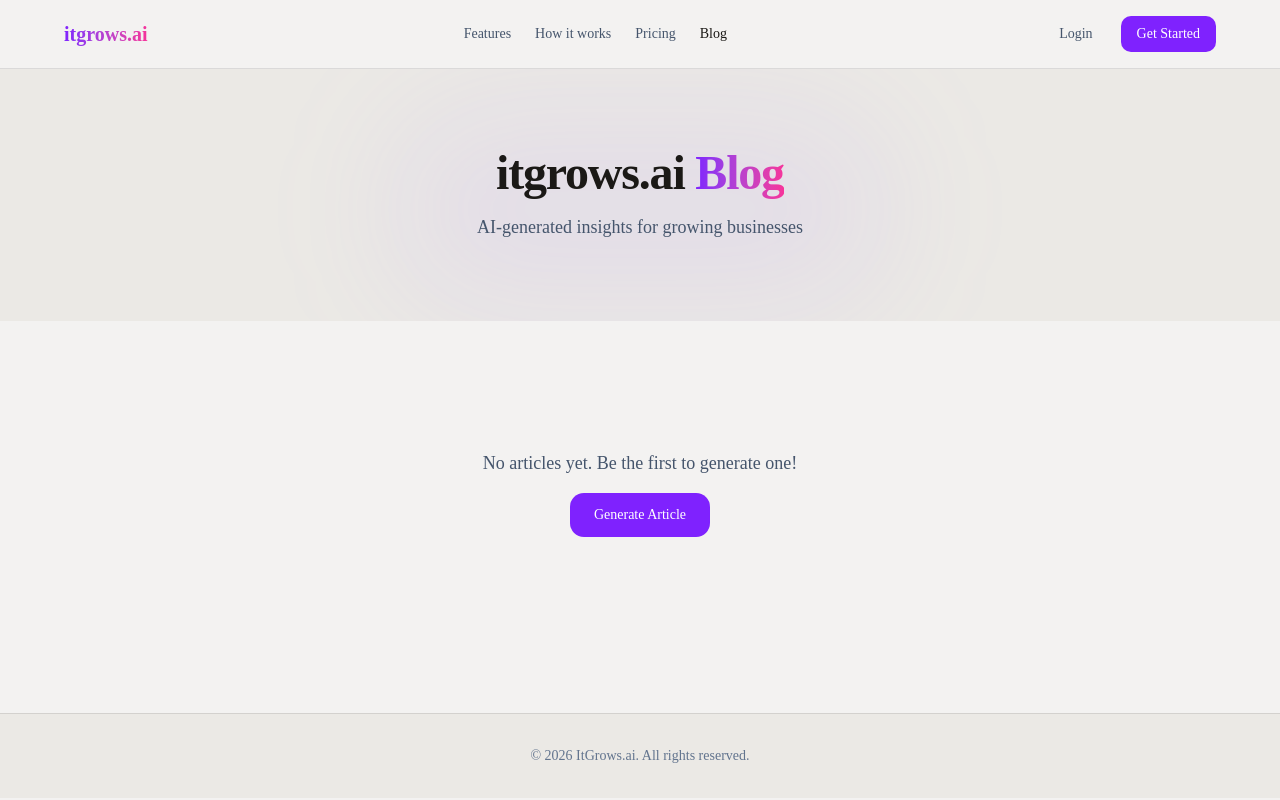
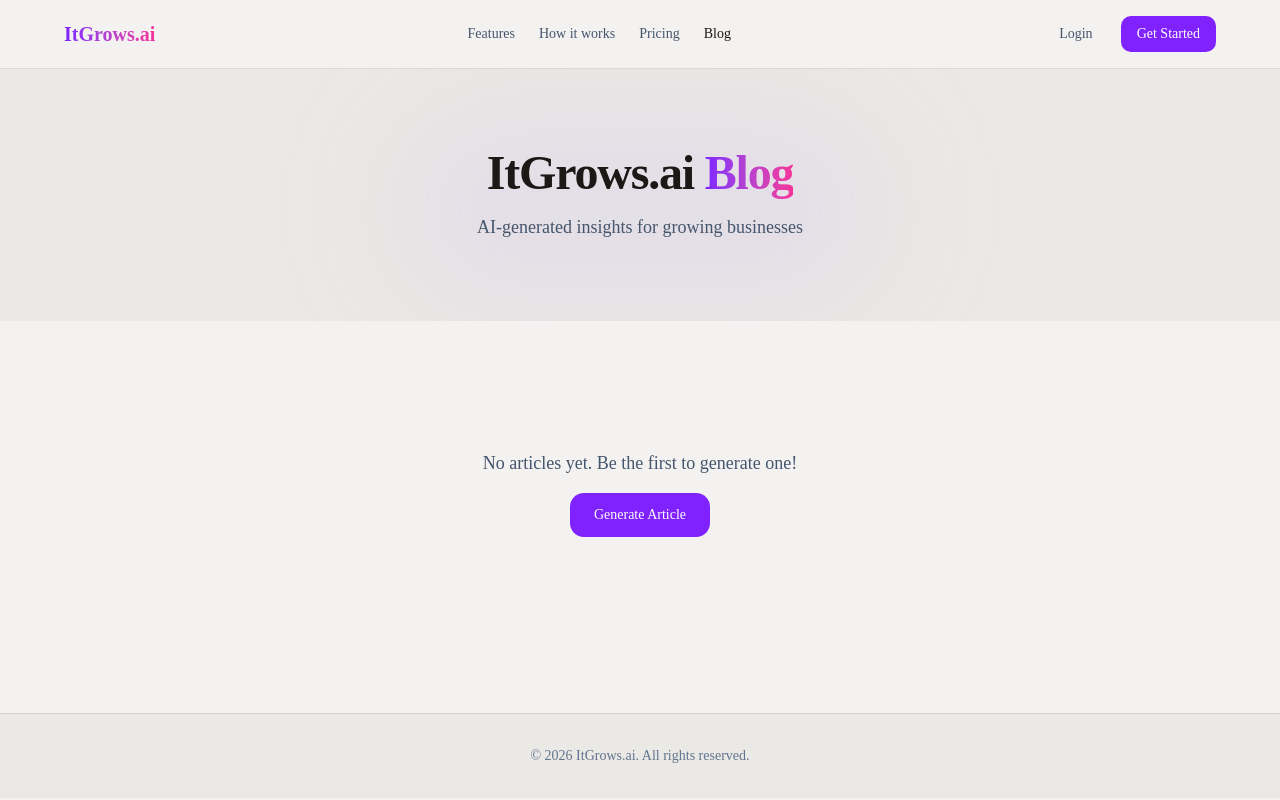
Before and after one commit to KirylSidarchuk/itgrows, a Next.js app: page /blog in a window 1280 px wide. Built offline with nearby package versions, Linux system fonts and the light colour scheme.

Commit message:
Blog: fix ItGrows.ai brand name in nav and hero

```diff
--- a/app/blog/page.tsx
+++ b/app/blog/page.tsx
@@ -94,7 +94,7 @@ export default function BlogPage() {
             href="/"
             className="text-xl font-bold bg-gradient-to-r from-violet-600 to-pink-500 bg-clip-text text-transparent"
           >
-            itgrows.ai
+            ItGrows.ai
           </Link>
           <div className="hidden md:flex items-center gap-6 text-sm text-slate-600">
             <a href="/#features" className="hover:text-[#1b1916] transition-colors">
@@ -130,7 +130,7 @@ export default function BlogPage() {
         <div className="absolute top-10 left-1/2 -translate-x-1/2 w-[500px] h-[200px] bg-violet-400/10 rounded-full blur-3xl pointer-events-none" />
         <div className="relative max-w-3xl mx-auto">
           <h1 className="text-5xl font-extrabold mb-4 tracking-tight text-[#1b1916]">
-            itgrows.ai{" "}
+            ItGrows.ai{" "}
             <span className="bg-gradient-to-r from-violet-600 to-pink-500 bg-clip-text text-transparent">
               Blog
             </span>
```
